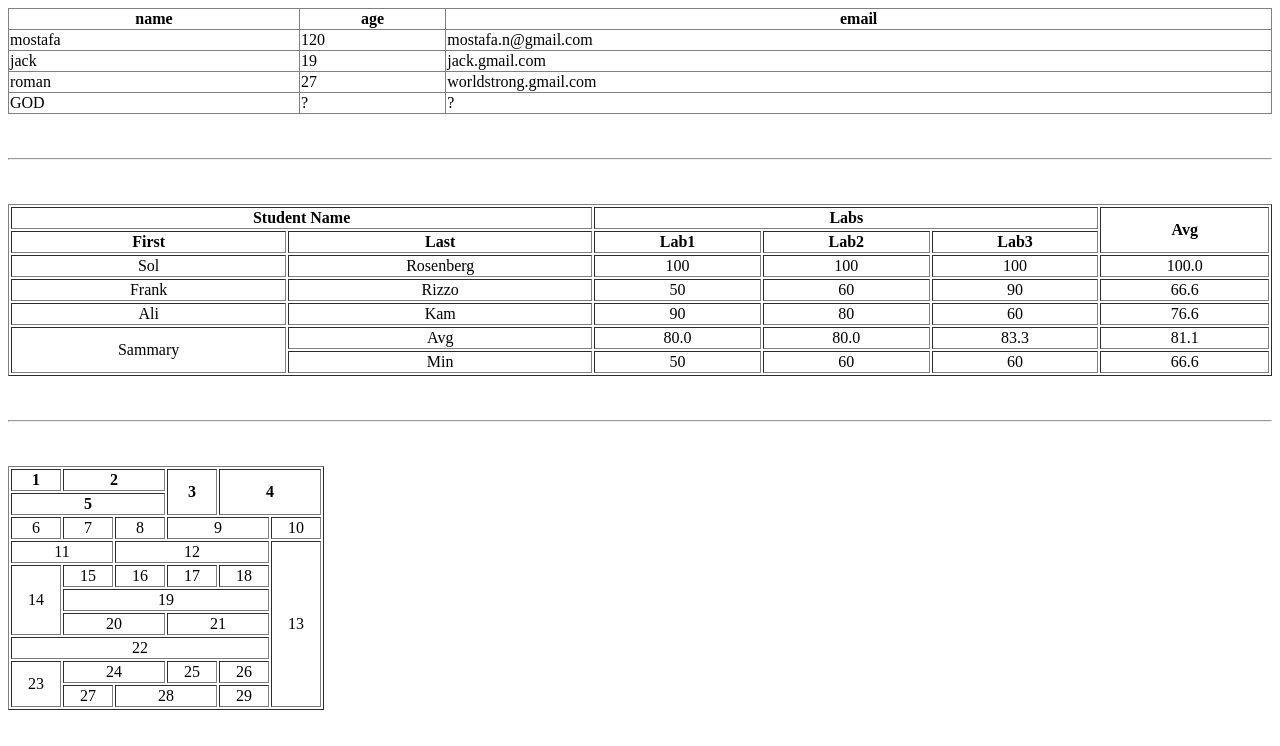
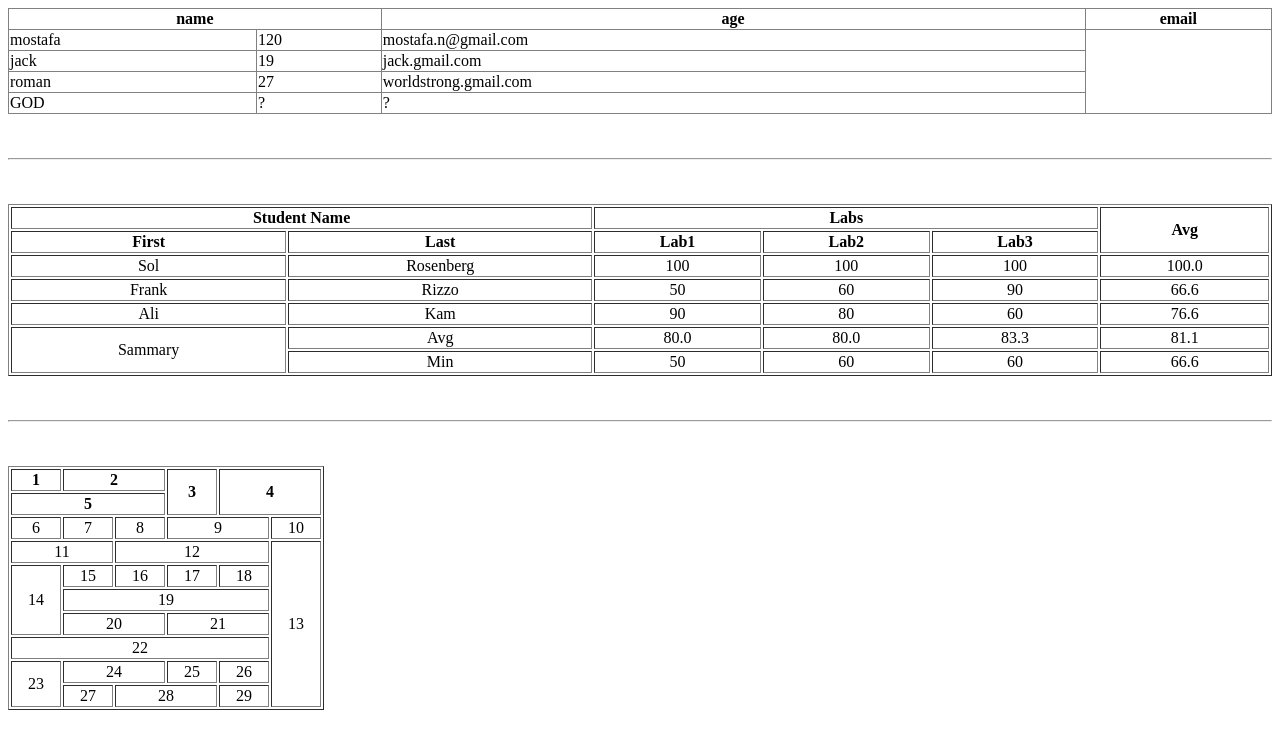
Before and after one commit to MosiDesign/table, a plain HTML site: page index.html in a window 1280 px wide. Drawn offline with Linux system fonts and the light colour scheme.

Commit message:
Update index.html

```diff
--- a/index.html
+++ b/index.html
@@ -9,7 +9,7 @@
     <table border="1" style="border-collapse: collapse; width: 100%;">
       <thead>
         <tr>
-          <th colspan="">name</th>
+          <th colspan="2">name</th>
           <th>age</th>
           <th>email</th>
         </tr>
```
